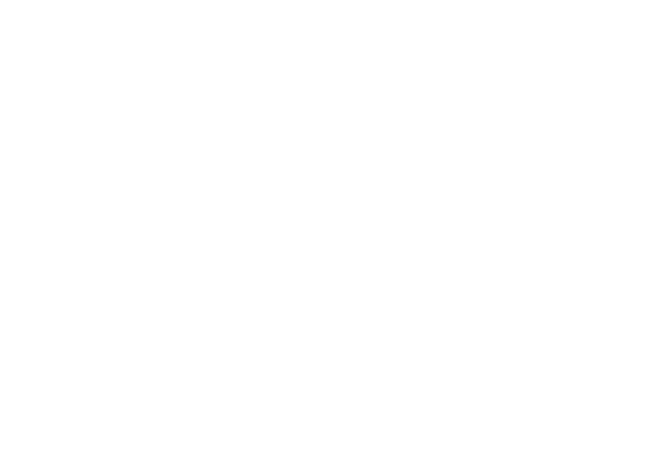
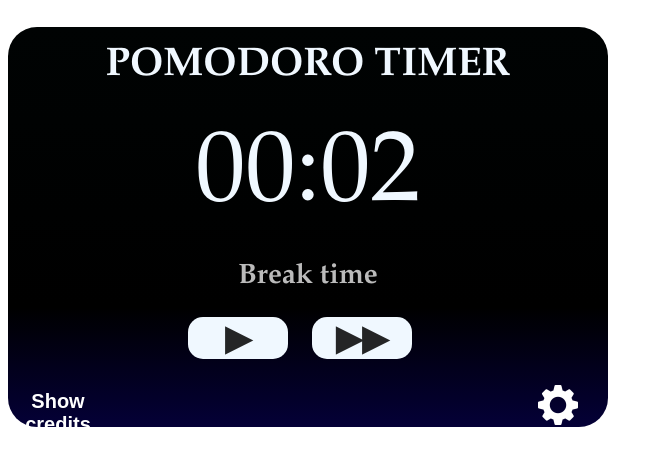
Before and after one commit to Jep4/Pomodoro-Chrome, a browser extension: page index.html in a window 1280 px wide. Shown: the whole page, without its empty margins (0-663 px from the left). Drawn offline with Linux system fonts and the light colour scheme.

Commit message:
index design

```diff
--- /dev/null
+++ b/index.css
@@ -0,0 +1,72 @@
+
+/* TITLE */
+h1 {
+    padding-top: 15px;
+    text-align: center;
+    color: aliceblue;
+    font-size: 40px;
+}
+
+/* Break time */
+h2 {
+    text-align: center;
+    color: #bbbbbb;
+    font-size: 28px;
+}
+
+button {
+    background-color: aliceblue; /* Green */
+    border: none;
+    color: #242526;
+    width: 100px;
+    text-align: center;
+    text-decoration: none;
+    display: inline-block;
+    border-radius: 15px;
+    font-size: 34px;
+    font-weight: bold;
+}
+
+#play {
+    margin-left: 180px;
+    margin-right: 20px;
+}
+#skip {
+    margin-right: 100px;
+}
+
+#box {
+    background: rgb(4,0,69);
+    background: linear-gradient(0deg, rgba(4,0,55,1) 0%, rgba(0,0,0,1) 30%, rgba(0,3,3,6) 100%);
+    border-radius: 29px;
+    font-family: Garamond;
+    height: 400px;
+    width: 600px;
+}
+
+#timer {
+    font-size: 100px;
+    text-align: center;
+    color:aliceblue;
+}
+
+
+#credits{
+    background:none;
+    margin-top:30px;
+    font-size:20px;
+    color:white;
+    float:left;
+}
+
+#setting{
+    float:right;
+    background:none;
+    width:100px;
+    height:100px;
+}
+
+#setting-img{
+    width:40px;
+    height:40px;
+}
--- a/index.html
+++ b/index.html
@@ -3,22 +3,32 @@
 <html lang="en" xmlns="http://www.w3.org/1999/xhtml">
 <head>
     <meta charset="utf-8" />
+    <meta name="viewport" content="width=device-width, initial-scale=1" />
     <title></title>
+    <link rel="stylesheet" href="index.css">
+
 </head>
 <body>
-    <div id="timer"></div>
-    <div id="state"></div>
-    <div id="buttons">
+    <div id="box">
+        <h1 id="Title">POMODORO TIMER</h1>
+        <div id="timer">00:02</div>
+        <h2 id="state">Break time</h2>
 
-        <div id="play"></div>
-        <div id="skip"></div>
 
-    </div>
-    <div id="footer">
+        <div id="upper buttons">
 
-        <div id="credits"></div>
-        <div id="setting"></div>
+            <button id="play">▶</button>
+            <button id="skip">▶▶</button>
 
+        </div>
+        <div id="lower buttons">
+
+            <button id="credits">Show credits</button>
+
+            <button id="setting"><img id="setting-img"src="setting.png" /></button>
+
+        </div>
+        <script src="inex.js"></script>
     </div>
 </body>
 </html>
```
Also changed, not shown: setting.png (added).
